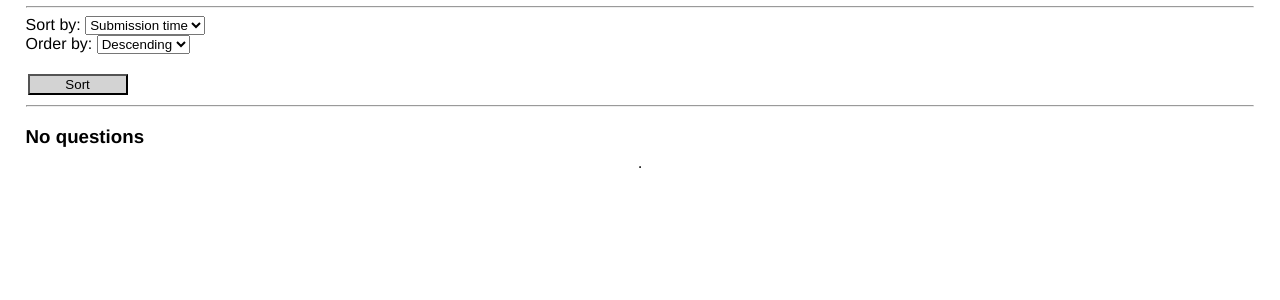
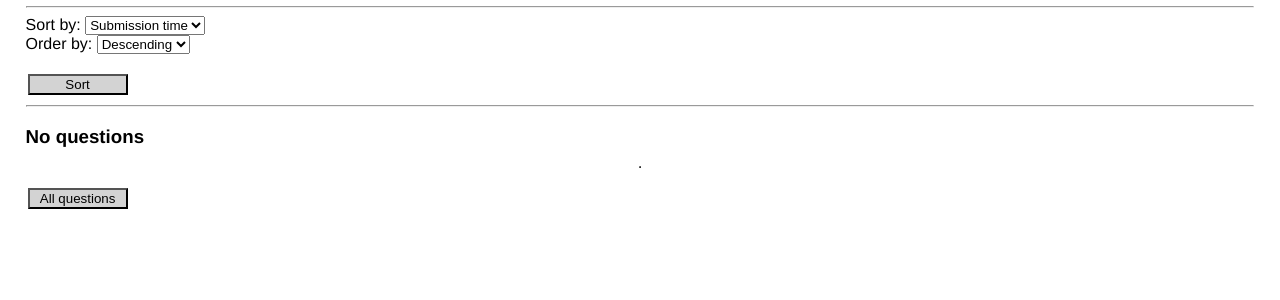
Before and after one commit to ddeer1109/AskMate-python-flask, a Flask app: template templates/list.html in a window 1280 px wide. Shown: the part 202-502 px from the top of the page. Run offline with Flask 2, Linux system fonts and the light colour scheme; the template is opened without the code that fills it, so the values that code supplies are empty.

Commit message:
display 5 latest questions done

```diff
--- a/server.py
+++ b/server.py
@@ -13,9 +13,14 @@ PATH = app.root_path
 
 
 @app.route("/")
+def get_five_question():
+    """Services redirection to main page with loaded list of the 5 latest questions."""
+    questions = data_manager.get_five_questions()
+    return render_template('list.html', questions=questions)
+
 @app.route("/list")
 def get_list_of_questions():
-    """Services redirection to main page with loaded list of all questions."""
+    """Services redirection to page with loaded list of all questions."""
 
     questions = data_manager.get_all_data()
     return render_template('list.html', questions=questions)
--- a/templates/list.html
+++ b/templates/list.html
@@ -73,5 +73,9 @@
         </tr>
         {% endfor %}
     </table>
+    <br>
 
+    <button class="btn-link">
+            <a href="/list">All questions</a>
+        </button>
 {% endblock %}
```
Also changed, not shown: data_manager.py (+11 -2 lines).
